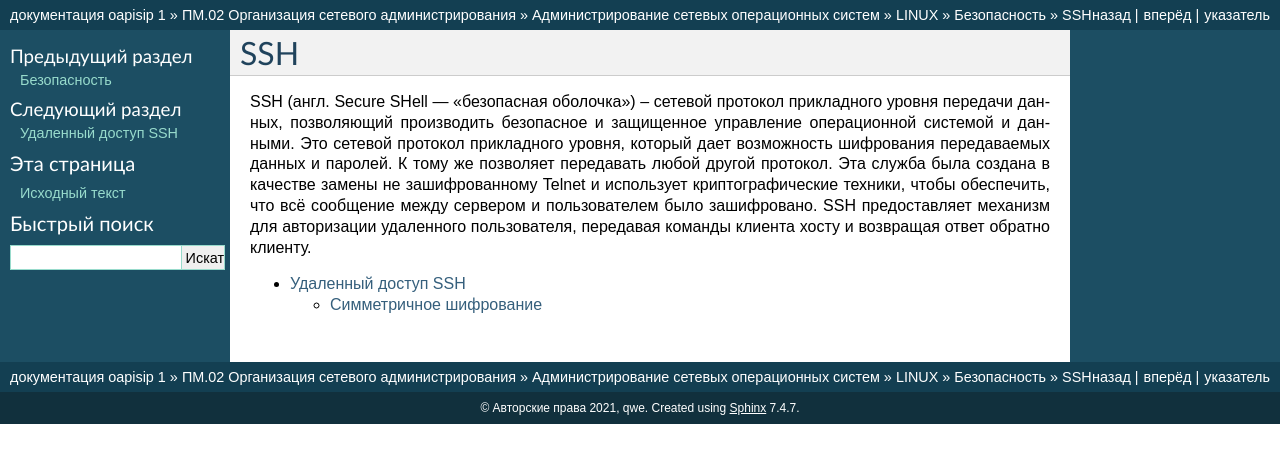
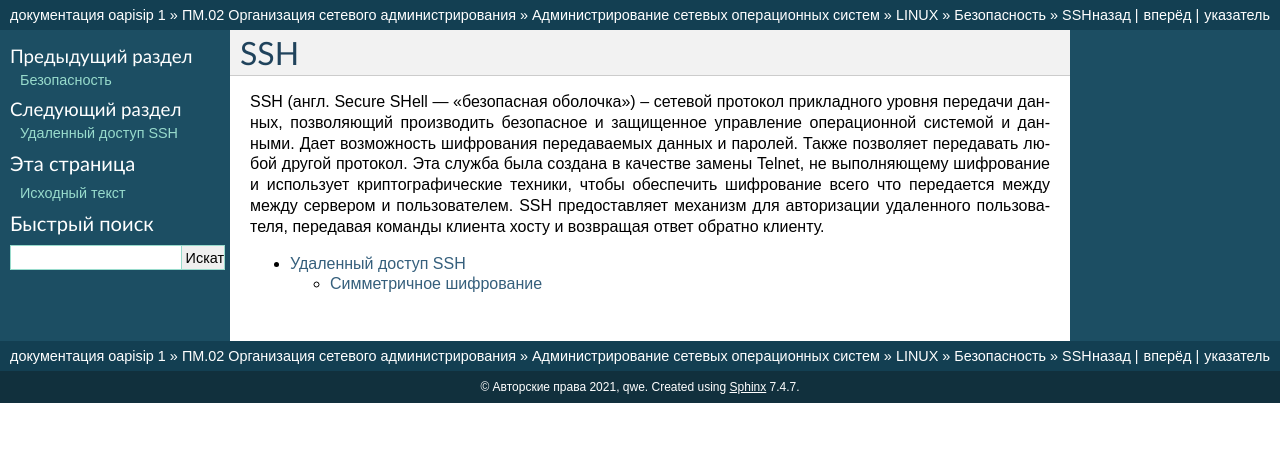
Before and after one commit to five76/wsr39, a Sphinx documentation site: the page built from docs/chapters/pm02/mdk_02_01_asos/linux/secur/ssh/index.rst, in a window 1280 px wide. Shown: the top 463 px of the page. Built offline with Sphinx 7.4.7, drawn with Linux system fonts in a browser that asks for light colours; pages that are not in the unit, such as notebooks, are missing from menus.

Commit message:
Update index.rst

```diff
--- a/docs/chapters/pm02/mdk_02_01_asos/linux/secur/ssh/index.rst
+++ b/docs/chapters/pm02/mdk_02_01_asos/linux/secur/ssh/index.rst
@@ -1,7 +1,7 @@
 SSH
 ======
 
-SSH (англ. Secure SHell — «безопасная оболочка») – сетевой протокол прикладного уровня передачи данных, позволяющий производить безопасное и защищенное управление операционной системой и данными. Это сетевой протокол прикладного уровня, который дает возможность шифрования передаваемых данных и паролей. К тому же позволяет передавать любой другой протокол. Эта служба была создана в качестве замены не зашифрованному Telnet и использует криптографические техники, чтобы обеспечить, что всё сообщение между сервером и пользователем было зашифровано. SSH предоставляет механизм для авторизации удаленного пользователя, передавая команды клиента хосту и возвращая ответ обратно клиенту.
+SSH (англ. Secure SHell — «безопасная оболочка») – сетевой протокол прикладного уровня передачи данных, позволяющий производить безопасное и защищенное управление операционной системой и данными. Дает возможность шифрования передаваемых данных и паролей. Также позволяет передавать любой другой протокол. Эта служба была создана в качестве замены Telnet, не выполняющему шифрование и использует криптографические техники, чтобы обеспечить шифрование всего что передается между между сервером и пользователем. SSH предоставляет механизм для авторизации удаленного пользователя, передавая команды клиента хосту и возвращая ответ обратно клиенту.
 
 .. toctree::
    :maxdepth: 3
```
